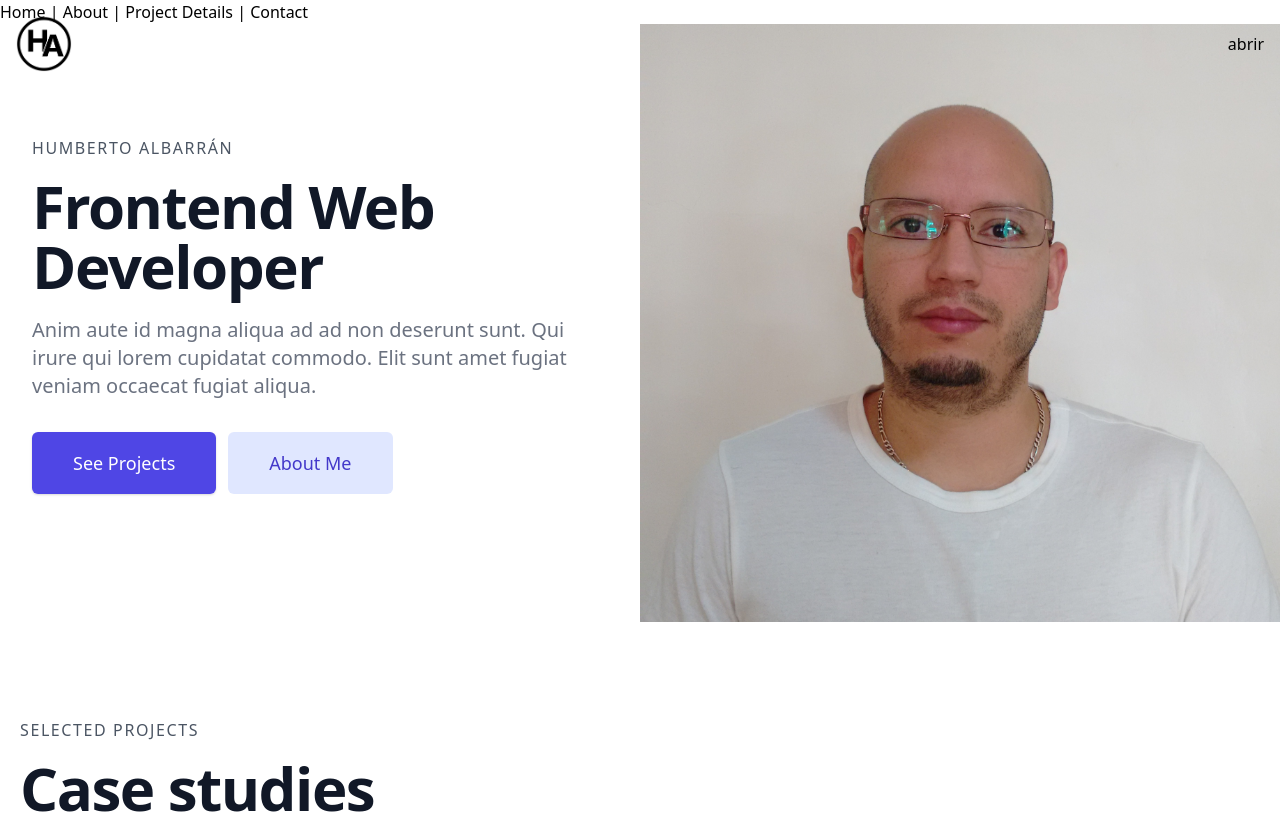
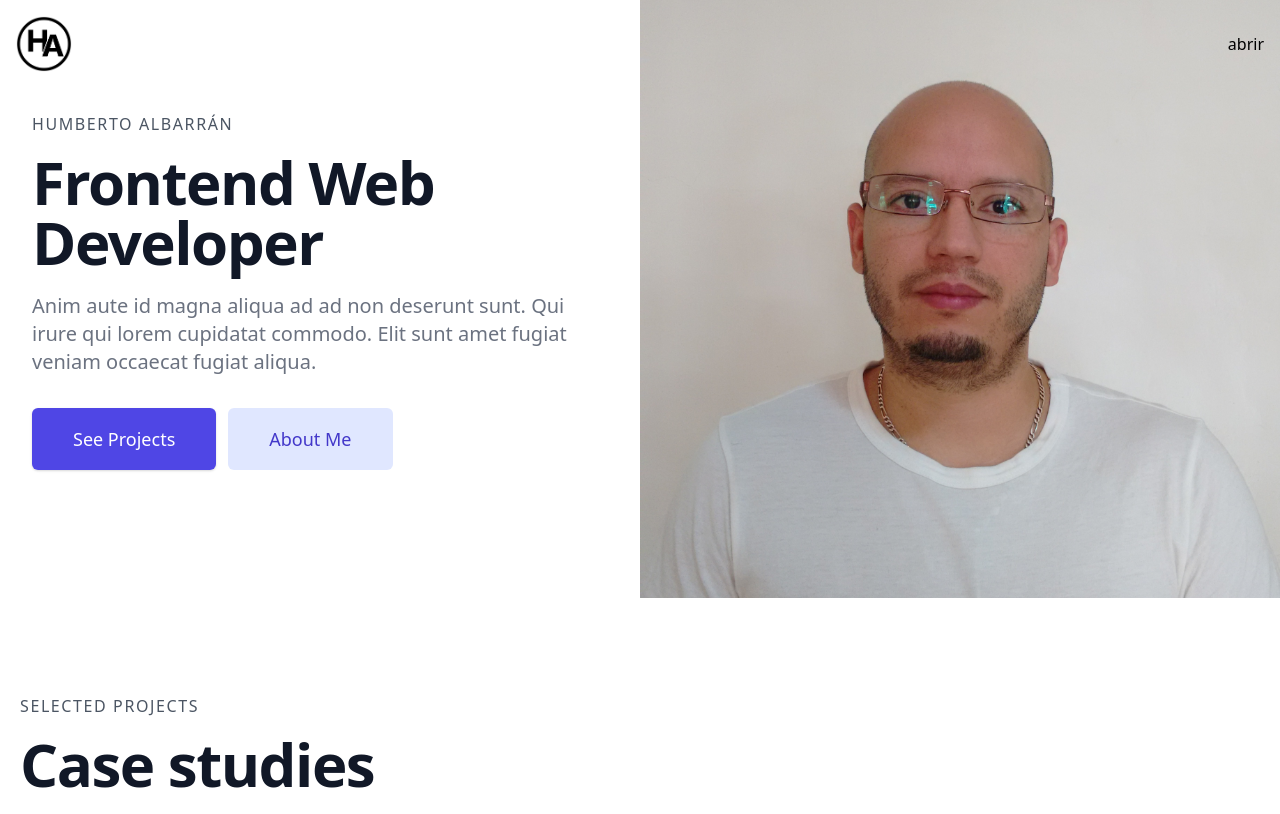
Before and after one commit to hjalbarran/portfolio-v1, a Vue app: page / in a window 1280 px wide. Shown: the top 814 px of the page. Built offline with nearby package versions, Linux system fonts and the light colour scheme.

Commit message:
Mejorada la desaparicion del scroll cuando carga la app

```diff
--- a/public/loader.css
+++ b/public/loader.css
@@ -3,10 +3,14 @@
   height: 100%;
   background: #FFF;
   display: block;
-  position: absolute;
+  position: fixed;
   z-index: 99999;
   transition: 0.5s ease-in-out;
-  overflow:hidden!important;
+  /* overflow:hidden!important; */
+}
+
+#app {
+  display: none;
 }
 
 #loading-bg .closing{
--- a/src/router/index.js
+++ b/src/router/index.js
@@ -41,13 +41,15 @@ router.afterEach(() => {
   const appLoading = document.getElementById('loading-bg')
   const logoLoading = document.getElementById('loading-logo')
   const spinnerLoading = document.getElementById('loading-spinner')
+  const appDiv = document.getElementById('app')
   if (appLoading) {
     setTimeout(() => {
       logoLoading.style.display = 'none'
       spinnerLoading.style.display = 'none'
       appLoading.style.background = 'transparent'
-      appLoading.style.zIndex = '1'
-    }, 1000);
+      appLoading.style.zIndex = '0'
+      appDiv.style.display = 'initial'
+    }, 2500);
   }
 })
 export default router;
```
